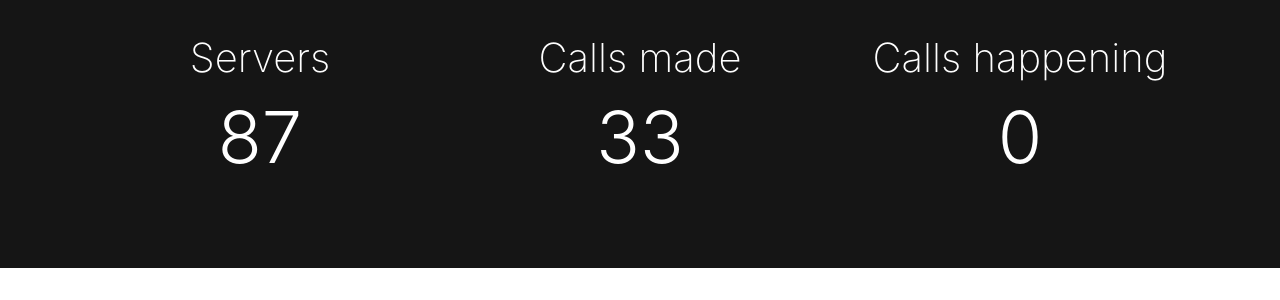
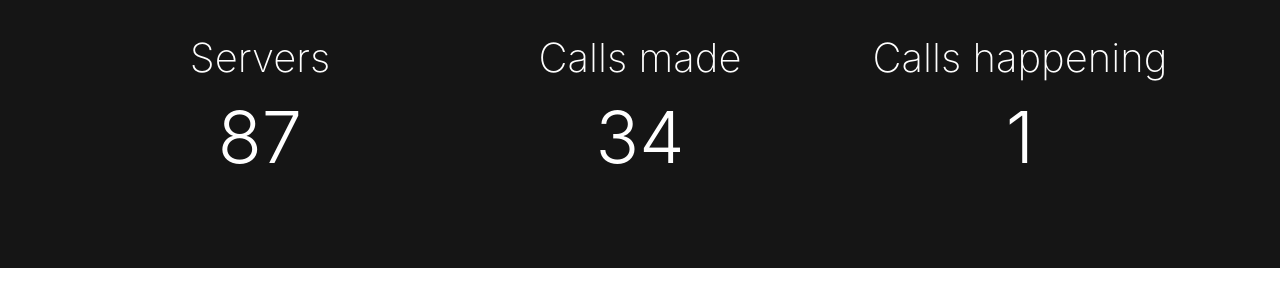
Before and after one commit to tumblenet/tnphone.tumblenet.ga, a Jekyll site: the page built from index.html, in a window 1280 px wide and 900 px high, scrolled down 443 px. Shown: the part 167-467 px from the top of the window. Built offline with Jekyll 4.4.1, drawn with Linux system fonts in a browser that asks for light colours; nearby versions of some CDN libraries.

Commit message:
Update Phones feed

```diff
--- a/_data/phones.json
+++ b/_data/phones.json
@@ -1,5 +1,5 @@
 {
-	"callsMade": 33,
+	"callsMade": 34,
 	"servers": 87,
-	"currentCalls": 0
+	"currentCalls": 1
 }
```
